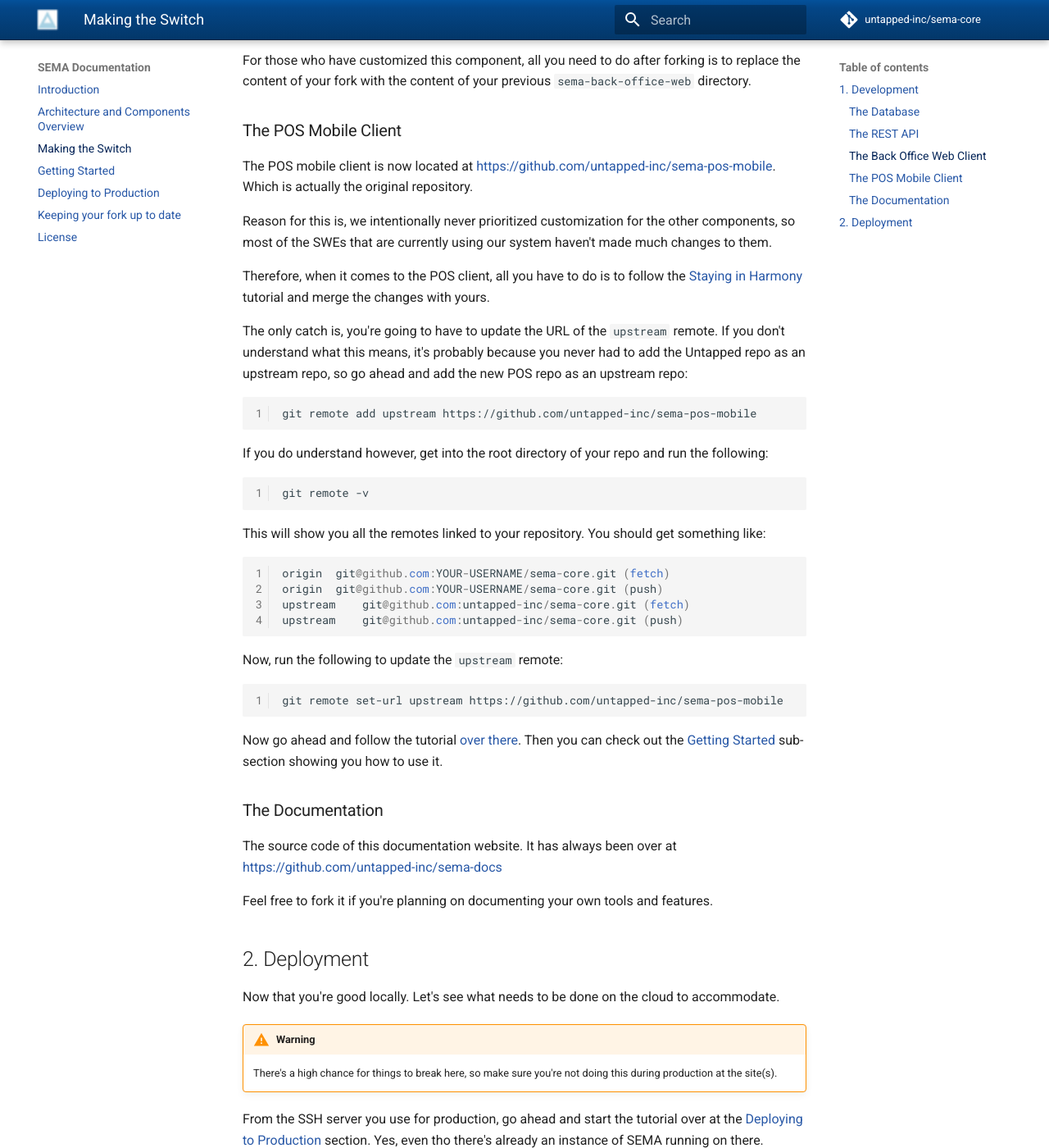
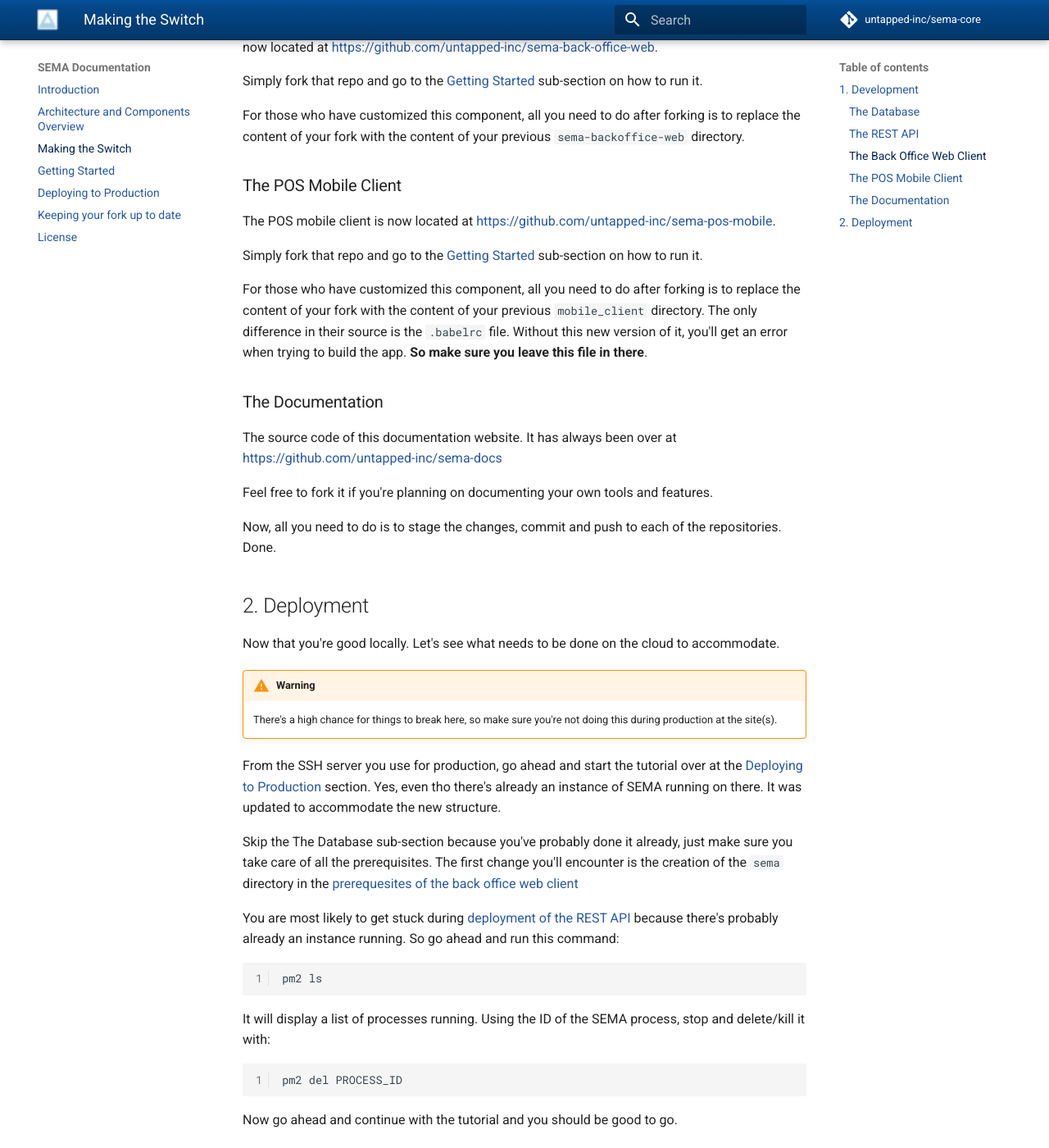
Before and after one commit to untapped-inc/sema-docs, an MkDocs documentation site: the page built from docs/making-the-switch.md, in a window 1280 px wide and 1400 px high, scrolled down 1339 px. Shown: the whole window at 82% size. Built offline with MkDocs 1.6.1 and Material for MkDocs 9.7.7, drawn with Linux system fonts in a browser that asks for light colours; comment, search, counter and statistics services are not loaded; some of the changed text lies outside the part shown.

Commit message:
[Patch] Update making the switch section

````diff
--- a/docs/making-the-switch.md
+++ b/docs/making-the-switch.md
@@ -7,13 +7,12 @@
 
 This section is for those who are willing to move their instance of SEMA to the new architecture introduced on March 2019.
 
-This section assumes you already have [a version of SEMA running in development mode](getting-started.md) and [one running in production mode](deploying-to-production.md).
+Unfortunately, we got rid of the main repository, so we will be losing all the previous commits. We archived the old architecture repo - it's now called `sema-core-archived` - and we strongly suggest you to do the same for yours.
 
-We'll also assume that:
+!!! info ""
+    We really tried our best to reduce the size of the original repository after replacing its content by those of the POS mobile client. Nothing really worked.
 
-* You've FORKED the main repo
-* You've customized one or all components to your liking
-* You've added your own features to one or more components
+    Feel free to experience it yourself by cloning <a href="https://github.com/untapped-inc/sema-core-archived" target="_blank">this repository</a>. And that's only after we've tried to save space.
 
 Let's get to it.
 
@@ -27,11 +26,13 @@
 
 Simply fork that repo and go to the [Getting Started](getting-started.md#the-database) sub-section on how to use it.
 
+For those who have customized this component, all you need to do after forking is to replace the content of your fork with the content of your previous `database` directory.
+
 ### The REST API
 
 The REST API, which is the core of SEMA, has been moved to <a href="https://github.com/untapped-inc/sema-core" target="_blank">https://github.com/untapped-inc/sema-core</a>.
 
-Simply fork that repo and go to the [Getting Started](getting-started.md#the-rest-api-server) sub-section on how to run it.
+Now you can fork that repo and go to the [Getting Started](getting-started.md#the-rest-api-server) sub-section on how to run it.
 
 For those who have customized this component, all you need to do after forking is to replace the content of your fork with the content of your previous `report_server` directory. The only difference in their source is the `.example-env` file, which used to be in the root directory of the old architecture. **So make sure you leave this file in there**.
 
@@ -41,44 +42,23 @@
 
 Simply fork that repo and go to the [Getting Started](getting-started.md#the-back-office-web-client) sub-section on how to run it.
 
-For those who have customized this component, all you need to do after forking is to replace the content of your fork with the content of your previous `sema-back-office-web` directory.
+For those who have customized this component, all you need to do after forking is to replace the content of your fork with the content of your previous `sema-backoffice-web` directory.
 
 ### The POS Mobile Client
 
-The POS mobile client is now located at <a href="https://github.com/untapped-inc/sema-pos-mobile" target="_blank">https://github.com/untapped-inc/sema-pos-mobile</a>. Which is actually the original repository.
+The POS mobile client is now located at <a href="https://github.com/untapped-inc/sema-pos-mobile" target="_blank">https://github.com/untapped-inc/sema-pos-mobile</a>.
 
-Reason for this is, we intentionally never prioritized customization for the other components, so most of the SWEs that are currently using our system haven't made much changes to them.
+Simply fork that repo and go to the [Getting Started](getting-started.md#the-pos-mobile-client) sub-section on how to run it.
 
-Therefore, when it comes to the POS client, all you have to do is to follow the [Staying in Harmony](staying-in-harmony.md) tutorial and merge the changes with yours.
-
-The only catch is, you're going to have to update the URL of the `upstream` remote. If you don't understand what this means, it's probably because you never had to add the Untapped repo as an upstream repo, so go ahead and add the new POS repo as an upstream repo:
-```
-git remote add upstream https://github.com/untapped-inc/sema-pos-mobile
-```
-
-If you do understand however, get into the root directory of your repo and run the following:
-```
-git remote -v
-```
-This will show you all the remotes linked to your repository. You should get something like:
-```
-origin	git@github.com:YOUR-USERNAME/sema-core.git (fetch)
-origin	git@github.com:YOUR-USERNAME/sema-core.git (push)
-upstream	git@github.com:untapped-inc/sema-core.git (fetch)
-upstream	git@github.com:untapped-inc/sema-core.git (push)
-```
-Now, run the following to update the `upstream` remote:
-```
-git remote set-url upstream https://github.com/untapped-inc/sema-pos-mobile
-```
-
-Now go ahead and follow the tutorial [over there](staying-in-harmony.md). Then you can check out the [Getting Started](getting-started.md##the-pos-mobile-client) sub-section showing you how to use it.
+For those who have customized this component, all you need to do after forking is to replace the content of your fork with the content of your previous `mobile_client` directory. The only difference in their source is the `.babelrc` file. Without this new version of it, you'll get an error when trying to build the app. **So make sure you leave this file in there**.
 
 ### The Documentation
 
 The source code of this documentation website. It has always been over at <a href="https://github.com/untapped-inc/sema-docs" target="_blank">https://github.com/untapped-inc/sema-docs</a>
 
 Feel free to fork it if you're planning on documenting your own tools and features.
+
+Now, all you need to do is to stage the changes, commit and push to each of the repositories. Done.
 
 ## 2. Deployment
 
@@ -87,17 +67,21 @@
 !!! warning
     There's a high chance for things to break here, so make sure you're not doing this during production at the site(s).
 
-From the SSH server you use for production, go ahead and start the tutorial over at the [Deploying to Production](deploying-to-production.md) section. Yes, even tho there's already an instance of SEMA running on there.
+From the SSH server you use for production, go ahead and start the tutorial over at the [Deploying to Production](deploying-to-production.md#the-back-office-web-client) section. Yes, even tho there's already an instance of SEMA running on there. It was updated to accommodate the new structure.
 
-Skip the The Database sub-section because you've probably done it already, just make sure you take care of all the prerequisites.
+Skip the The Database sub-section because you've probably done it already, just make sure you take care of all the prerequisites. The first change you'll encounter is the creation of the `sema` directory in the [prerequesites of the back office web client](deploying-to-production.md#prerequisites-3)
 
-You will probably get stuck during [deployment of the REST API](deploying-to-production.md#serving-the-rest-api) because there's probably already an instance running. So go ahead and run this command:
+You are most likely to get stuck during [deployment of the REST API](deploying-to-production.md#serving-the-rest-api) because there's probably already an instance running. So go ahead and run this command:
 ```
 pm2 ls
 ```
-It will display a list of processes running. Using the ID of the SEMA process, stop and delete it with:
+It will display a list of processes running. Using the ID of the SEMA process, stop and delete/kill it with:
 ```
 pm2 del PROCESS_ID
 ```
 
 Now go ahead and continue with the tutorial and you should be good to go.
+
+Since the admin and the reports dashboards have been merged, if you had an admin dashboard running on your old architecture, make sure you kill its process too using the same method used above.
+
+We hope this section was clear enough, please leave a comment below or contact us directly for any questions.
````
